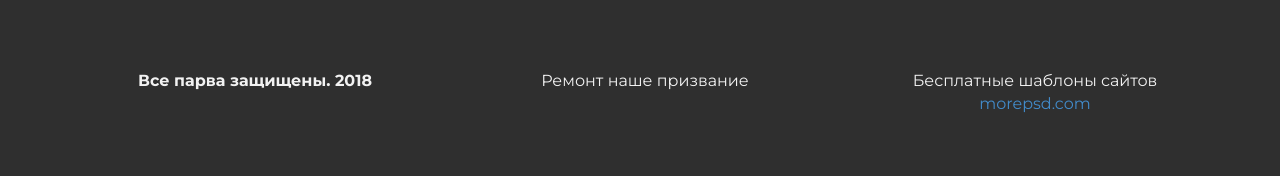
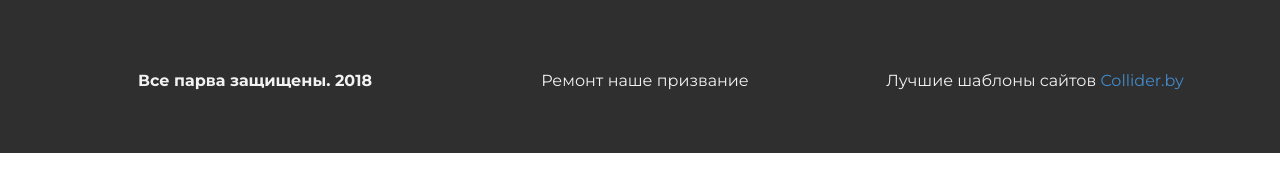
Before and after one commit to Begin-Ka/repair-home-theme, a plain HTML site: page index.html in a window 1280 px wide. Shown: the part 2835-3011 px from the top of the page. After the commit the page ends 2988 px from the top, so only its background shows below. Drawn offline with nearby package versions, Linux system fonts and the light colour scheme.

Commit message:
Update index.html

```diff
--- a/index.html
+++ b/index.html
@@ -220,7 +220,7 @@ document.getElementById("clock").innerHTML="Прием заявок со ски
 					<p>Ремонт наше призвание</p>
 				</div>
 				<div class="col-lg-4">
-					<p>Бесплатные шаблоны сайтов <a href="http://morepsd.com">morepsd.com</a></p>
+					<p>Лучшие шаблоны сайтов <a href="http://collider.by">Collider.by</a></p>
 				</div>
 			</div>
 		</div>
```
